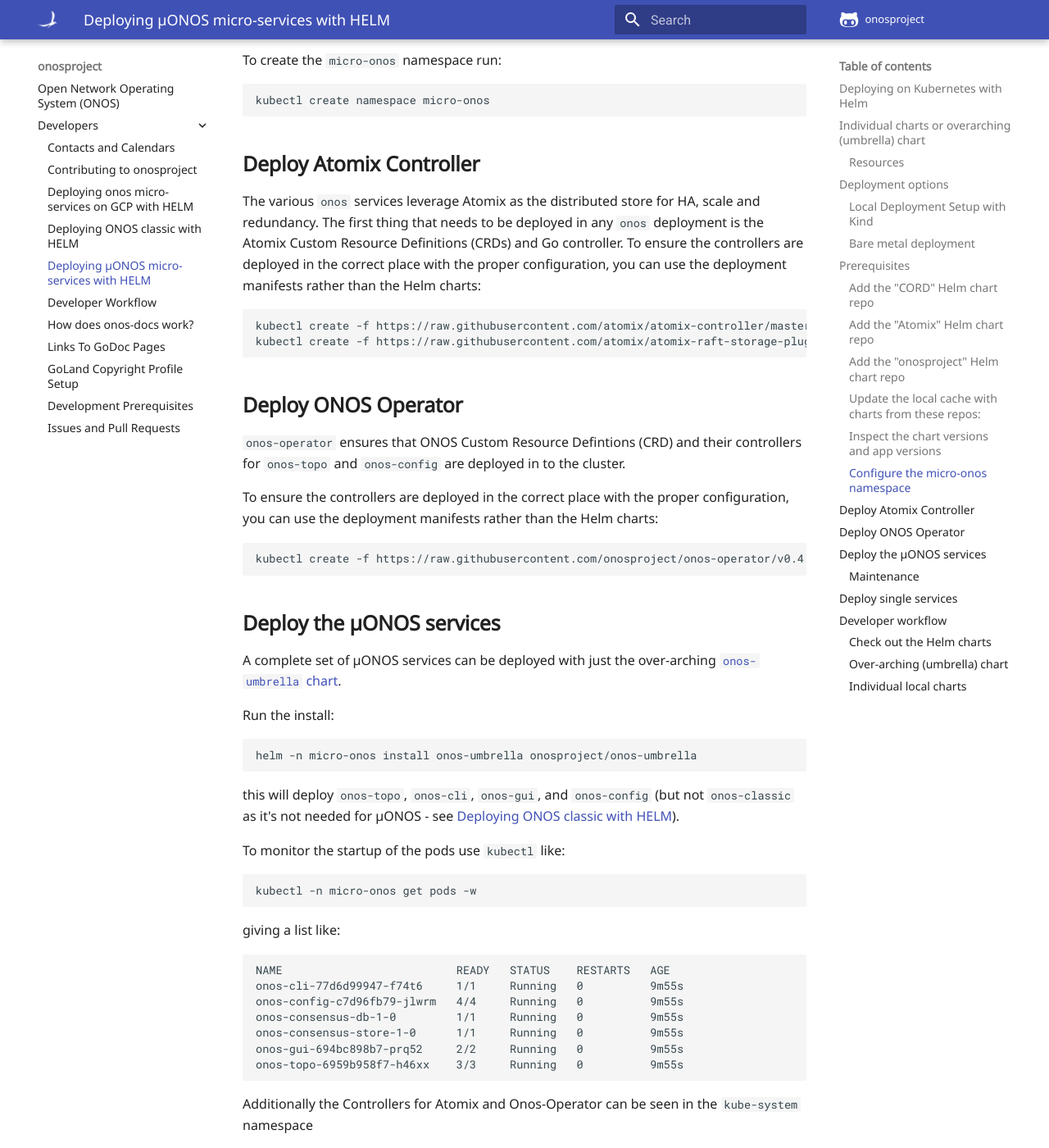
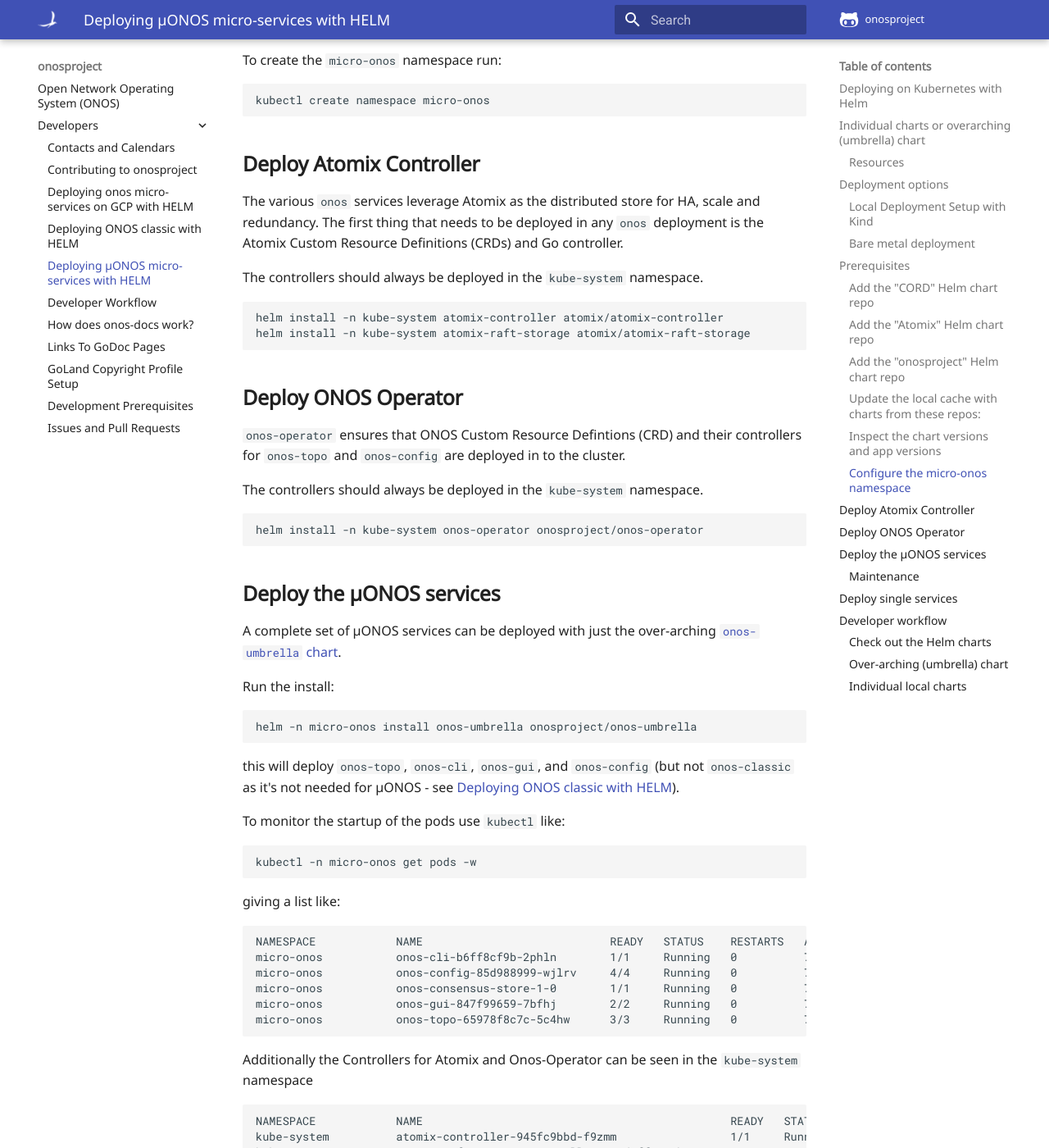
Before and after one commit to onosproject/onos-docs, an MkDocs documentation site: the page built from docs/content/developers/deploy_with_helm.md, in a window 1280 px wide and 1400 px high, scrolled down 3297 px. Shown: the whole window at 82% size. Built offline with MkDocs 1.6.1 and Material for MkDocs 9.7.7, drawn with Linux system fonts in a browser that asks for light colours; some of the changed text lies outside the part shown.

Commit message:
update deploy with Helm (#146)

````diff
--- a/docs/content/developers/deploy_with_helm.md
+++ b/docs/content/developers/deploy_with_helm.md
@@ -135,20 +135,22 @@ kubectl create namespace micro-onos
 The various `onos` services leverage Atomix as the distributed store for HA, scale and redundancy.
 The first thing that needs to be deployed in any `onos` deployment is the Atomix
 Custom Resource Definitions (CRDs) and Go controller.
-To ensure the controllers are deployed in the correct place with the proper configuration, you can use the deployment manifests rather than the Helm charts:
+
+The controllers should always be deployed in the `kube-system` namespace.
+
 ```bash
-kubectl create -f https://raw.githubusercontent.com/atomix/atomix-controller/master/deploy/atomix-controller.yaml
-kubectl create -f https://raw.githubusercontent.com/atomix/atomix-raft-storage-plugin/master/deploy/atomix-raft-storage-plugin.yaml
+helm install -n kube-system atomix-controller atomix/atomix-controller
+helm install -n kube-system atomix-raft-storage atomix/atomix-raft-storage
 ```
 
 ## Deploy ONOS Operator
 `onos-operator` ensures that ONOS Custom Resource Defintions (CRD) and their
 controllers for `onos-topo` and `onos-config` are deployed in to the cluster.
 
-To ensure the controllers are deployed in the correct place with the proper
-configuration, you can use the deployment manifests rather than the Helm charts:
+The controllers should always be deployed in the `kube-system` namespace.
+
 ```bash
-kubectl create -f https://raw.githubusercontent.com/onosproject/onos-operator/v0.4.3/deploy/onos-operator.yaml
+helm install -n kube-system onos-operator onosproject/onos-operator
 ```
 
 ## Deploy the µONOS services
@@ -170,22 +172,21 @@ kubectl -n micro-onos get pods -w
 
 giving a list like:
 ```
-NAME                          READY   STATUS    RESTARTS   AGE
-onos-cli-77d6d99947-f74t6     1/1     Running   0          9m55s
-onos-config-c7d96fb79-jlwrm   4/4     Running   0          9m55s
-onos-consensus-db-1-0         1/1     Running   0          9m55s
-onos-consensus-store-1-0      1/1     Running   0          9m55s
-onos-gui-694bc898b7-prq52     2/2     Running   0          9m55s
-onos-topo-6959b958f7-h46xx    3/3     Running   0          9m55s
+NAMESPACE            NAME                            READY   STATUS    RESTARTS   AGE
+micro-onos           onos-cli-b6ff8cf9b-2phln        1/1     Running   0          77s
+micro-onos           onos-config-85d988999-wjlrv     4/4     Running   0          77s
+micro-onos           onos-consensus-store-1-0        1/1     Running   0          75s
+micro-onos           onos-gui-847f99659-7bfhj        2/2     Running   0          77s
+micro-onos           onos-topo-65978f8c7c-5c4hw      3/3     Running   0          77s
 ```
 
 Additionally the Controllers for Atomix and Onos-Operator can be seen in the `kube-system` namespace
 ```
-NAME                                         READY   STATUS    RESTARTS   AGE
+NAMESPACE            NAME                                              READY   STATUS    RESTARTS   AGE
 kube-system          atomix-controller-945fc9bbd-f9zmm                 1/1     Running   0          91m
 kube-system          atomix-raft-storage-controller-678d9ff777-hnn4q   1/1     Running   0          91m
-kube-system          config-operator-898669f88-k66n2                   1/1     Running   0          90m
-kube-system          topo-operator-76c64f486d-b7967                    1/1     Running   0          90m
+kube-system          onos-operator-config-f8dc4c666-7vr8v              1/1     Running   0          3m31s
+kube-system          onos-operator-topo-bb9dcd646-8splp                1/1     Running   0          3m31s
 ```
 
 ### Maintenance
@@ -195,8 +196,8 @@ helm -n micro-onos ls
 ```
 
 ```
-NAME             	NAMESPACE 	REVISION	UPDATED                                	STATUS  	CHART                         	APP VERSION
-onos-umbrella    	micro-onos	1       	2020-08-12 16:12:40.010583704 +0100 IST	deployed	onos-umbrella-0.0.11         	v0.6.4
+NAME          	NAMESPACE 	REVISION	UPDATED                                	STATUS  	CHART                  	APP VERSION
+onos-umbrella	micro-onos	1       	2021-07-14 08:23:46.130263777 +0100 IST	deployed	onos-umbrella-1.1.11	v1.1.0
 ```
 
 To delete the deployment issue:
````
Also changed, not shown: other parts of docs/content/developers/deploy_with_helm.md (+1 -1 lines).
